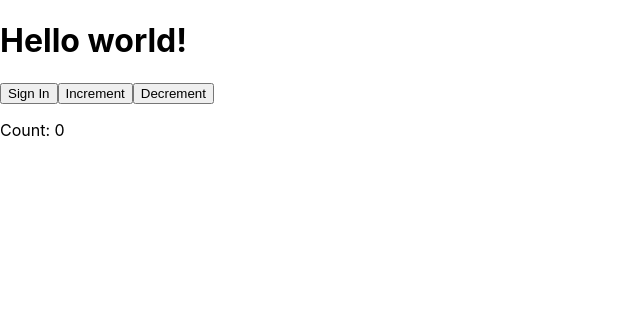
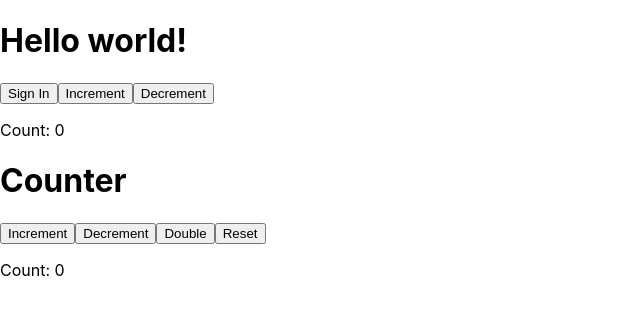
Before and after one commit to s4ion4/react-playground, a React (Create React App) app: page / in a window 1280 px wide. Shown: the top 314 px of the page, without its empty margins (0-640 px from the left). Built offline with nearby package versions, Linux system fonts and the light colour scheme.

Commit message:
feat: reducerの検証

```diff
--- /dev/null
+++ b/src/components/Counter.tsx
@@ -0,0 +1,35 @@
+import { useReducer } from "react";
+
+type Action = "Decrement" | "Increment" | "Double" | "Reset";
+
+const reducer = (state: number, action: Action) => {
+  switch (action) {
+    case "Increment":
+      return state + 1;
+    case "Decrement":
+      return state - 1;
+    case "Double":
+      return state * 2;
+    case "Reset":
+      return 0;
+    default:
+      return state;
+  }
+};
+
+const Counter = () => {
+  const [state, dispatch] = useReducer(reducer, 0);
+
+  return (
+    <div>
+      <h1>Counter</h1>
+      <button onClick={() => dispatch("Increment")}>Increment</button>
+      <button onClick={() => dispatch("Decrement")}>Decrement</button>
+      <button onClick={() => dispatch("Double")}>Double</button>
+      <button onClick={() => dispatch("Reset")}>Reset</button>
+      <p>Count: {state}</p>
+    </div>
+  );
+};
+
+export default Counter;
--- a/src/index.tsx
+++ b/src/index.tsx
@@ -3,6 +3,7 @@
 import "./index.css";
 import reportWebVitals from "./reportWebVitals";
 import Hello from "./components/Hello";
+import Counter from "./components/Counter";
 
 const root = ReactDOM.createRoot(
   document.getElementById("root") as HTMLElement
@@ -10,6 +11,7 @@
 root.render(
   <React.StrictMode>
     <Hello />
+    <Counter />
   </React.StrictMode>
 );
 
```
